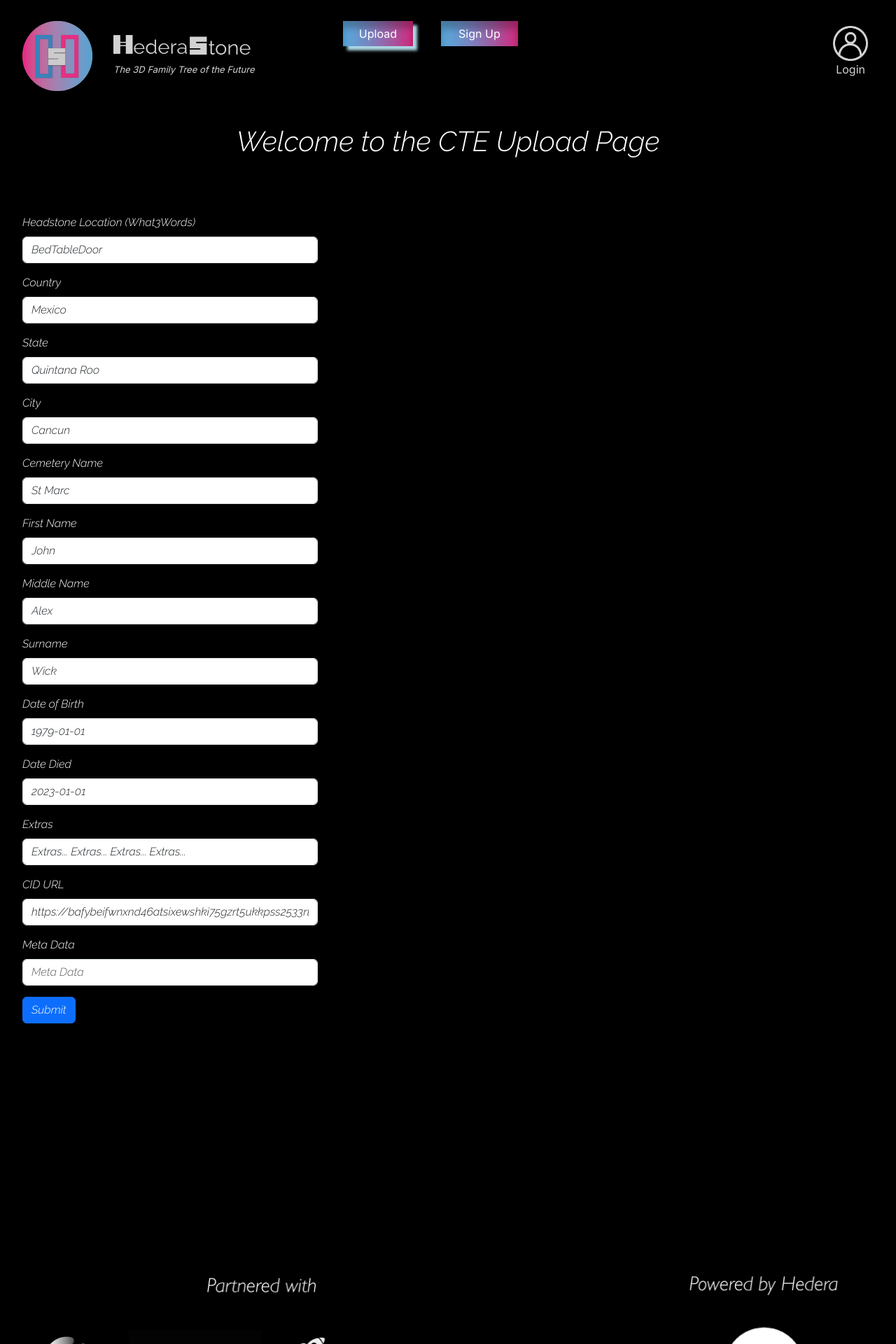
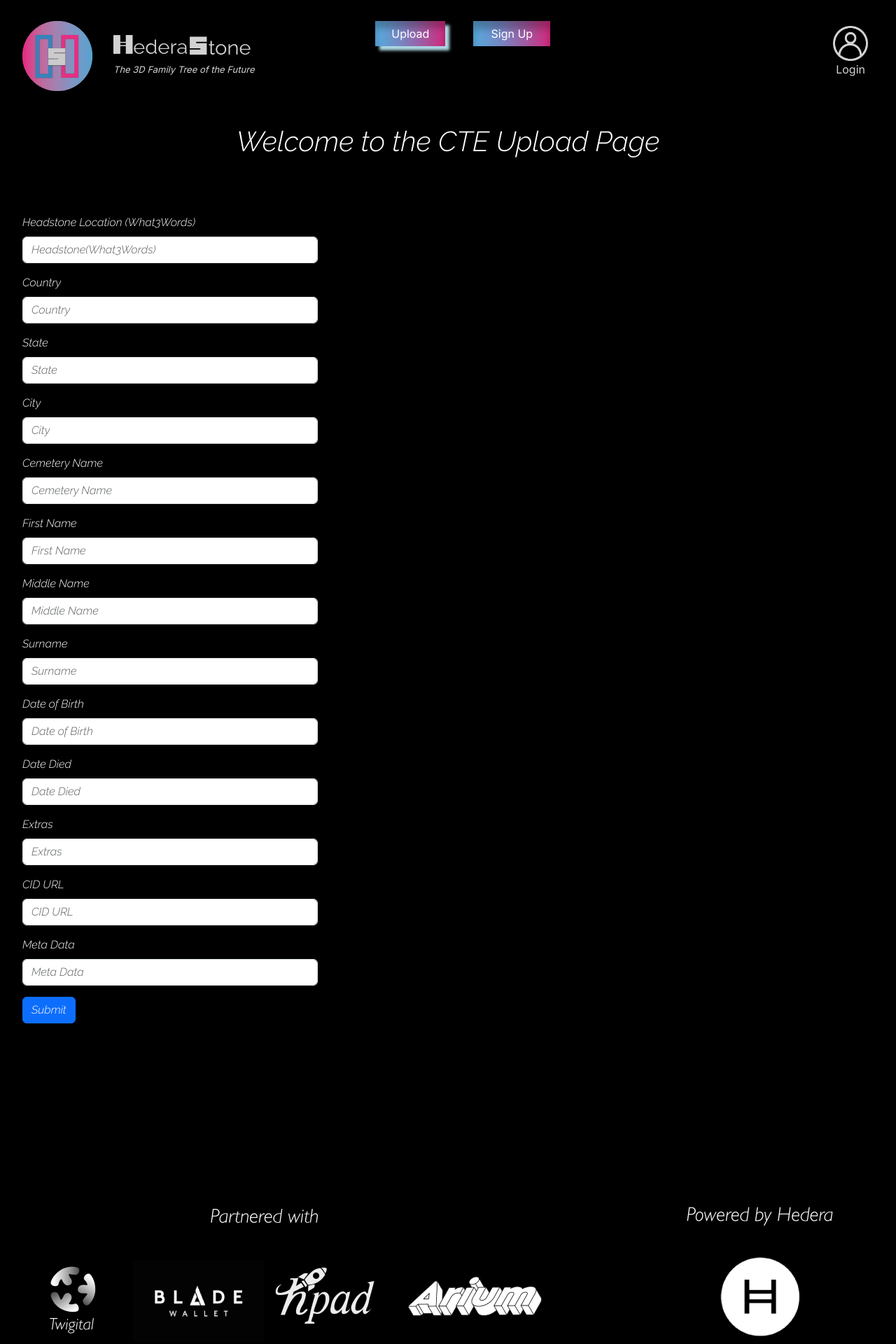
Before and after one commit to 010JGL/hedera_stone_v1, a Next.js app: page /upload/upload in a window 1280 px wide. Shown: the top 1920 px of the page at 70% size. Built offline with nearby package versions, Linux system fonts and the light colour scheme.

Commit message:
changes to homepage

```diff
--- a/app/components/navbar_nft/NavbarNfts.jsx
+++ b/app/components/navbar_nft/NavbarNfts.jsx
@@ -129,7 +129,7 @@ const NavbarNfts = (path) => {
         </div>
       </div>
       <div className="button-icon">
-        <Image src={bladewallet} width={160} height={100} alt="Login button" />
+        {/* <Image src={bladewallet} width={160} height={100} alt="Login button" /> */}
         <div className="button-wallet">
           <PairBlade />
           {connectedId ? (
--- a/app/globals.css
+++ b/app/globals.css
@@ -87,8 +87,9 @@ a:active {
   box-shadow: 6px 6px 4px lightblue;
 }
 .button-container {
+  padding-right: 2rem;
   display: flex;
-  justify-content: center;
+  justify-content: flex-end;
   width: 100%;
 }
 .button-login {
@@ -108,9 +109,10 @@ a:active {
 }
 .button-icon {
   display: flex;
-  width: 50%;
-  padding-right: 40px;
-  align-items: center;
+  width: 20%;
+  padding-right: 30px;
+  padding-top: 30px;
+  align-items: flex-end;
   flex-direction: column;
 }
 .button-icon-text {
@@ -146,12 +148,11 @@ a:active {
   width:33%;
 }
 .footer-box {
-  padding-top: 900px;
+  padding-top: 700px;
   background-color: black;
   background-image: url("../public/images/Website_footer2.png");
-  height: 600px;
+  height: 50%;
   background-repeat: no-repeat;
-  background-size: contain;
   background-position: center;
 }
 .footer-icons {
@@ -239,15 +240,15 @@ a:active {
   align-self: center;
   min-width: 50%;
   text-align: center;
-  font-size: 2rem;
+  font-size: 1.5rem;
 }
 .top-picture {
-  background-image: url("../public/images/HP5.jpg");
+  background-image: url("../public/images/HP5_new.jpg");
   background-repeat: no-repeat;
   background-size: contain;
   background-position: center;
-
   height: 600px;
+  width: 460px;
 }
 .bot-picture {
   background-image: url("../public/images/HP6_AR.JPG");
@@ -255,6 +256,7 @@ a:active {
   background-size: contain;
   background-position: center;
   height: 600px;
+  width: 460px;
 }
 .middle-column-box {
   display: flex;
@@ -287,9 +289,9 @@ a:active {
   padding-left: 10rem;
   padding-right: 10rem;
   padding-top: 3rem;
-  padding-bottom: 5rem;
+  padding-bottom: 2rem;
   text-align: center;
-  font-size: 2.2rem;
+  font-size: 1.5rem;
 }
 .bottom-text-box {
   padding-left: 10rem;
@@ -308,7 +310,7 @@ a:active {
 .link-box-text {
   padding-bottom: 1rem;
   text-align: center;
-  font-size: 1.8rem;
+  font-size: 1.5rem;
 }
 .link-box {
   padding-top: 1rem;
@@ -321,5 +323,7 @@ a:active {
   padding-bottom: 2rem;
 }
 .homepage-form {
+  padding-top: 1rem;
   width: 30%;
+  color: white;
 }
--- a/app/upload/upload/page.jsx
+++ b/app/upload/upload/page.jsx
@@ -7,21 +7,21 @@ import Form from "react-bootstrap/Form";
 
 export default function UploadForm() {
 
-  const [words, setWords] = useState("BedTableDoor");
-  const [firstname, setFirstname] = useState("John");
-  const [middlename, setMiddlename] = useState("Alex");
-  const [surname, setSurname] = useState("Wick");
-  const [datebirth, setDatebirth] = useState("1979-01-01");
-  const [datedied, setDatedied] = useState("2023-01-01");
-  const [country, setCountry] = useState("Mexico");
-  const [state, setState] = useState("Quintana Roo");
-  const [city, setCity] = useState("Cancun");
-  const [cemeteryname, setCemeteryname] = useState("St Marc");
+  const [words, setWords] = useState("");
+  const [firstname, setFirstname] = useState("");
+  const [middlename, setMiddlename] = useState("");
+  const [surname, setSurname] = useState("");
+  const [datebirth, setDatebirth] = useState("");
+  const [datedied, setDatedied] = useState("");
+  const [country, setCountry] = useState("");
+  const [state, setState] = useState("");
+  const [city, setCity] = useState("");
+  const [cemeteryname, setCemeteryname] = useState("");
   const [extras, setExtras] = useState(
-    "Extras... Extras... Extras... Extras..."
+    ""
   );
   const [iconUrl, setIconUrl] = useState(
-    "https://bafybeifwnxnd46atsixewshki75gzrt5ukkpss2533rtijtmiuiwzodhyy.ipfs.nftstorage.link/"
+    ""
   );
   //const [imageFile, SetImageFile] = useState("");
   const [metadata, setMetaData] = useState("");
--- a/db/schema.js
+++ b/db/schema.js
@@ -18,8 +18,8 @@ import { sql } from "@vercel/postgres";
     cemeteryname VARCHAR(255) NOT NULL,
     extras VARCHAR(255) NOT NULL,
     iconUrl VARCHAR(255) NOT NULL,
-    tokenId VARCHAR(255) NOT NULL,
-    metadata VARCHAR(255) NOT NULL,
+    tokenId VARCHAR(255),
+    metadata VARCHAR(255),
     date TIMESTAMP
     );`;
 
```
Also changed, not shown: app/nfts/page.jsx (+11 -8 lines), public/images/HP5_new.jpg (added).
